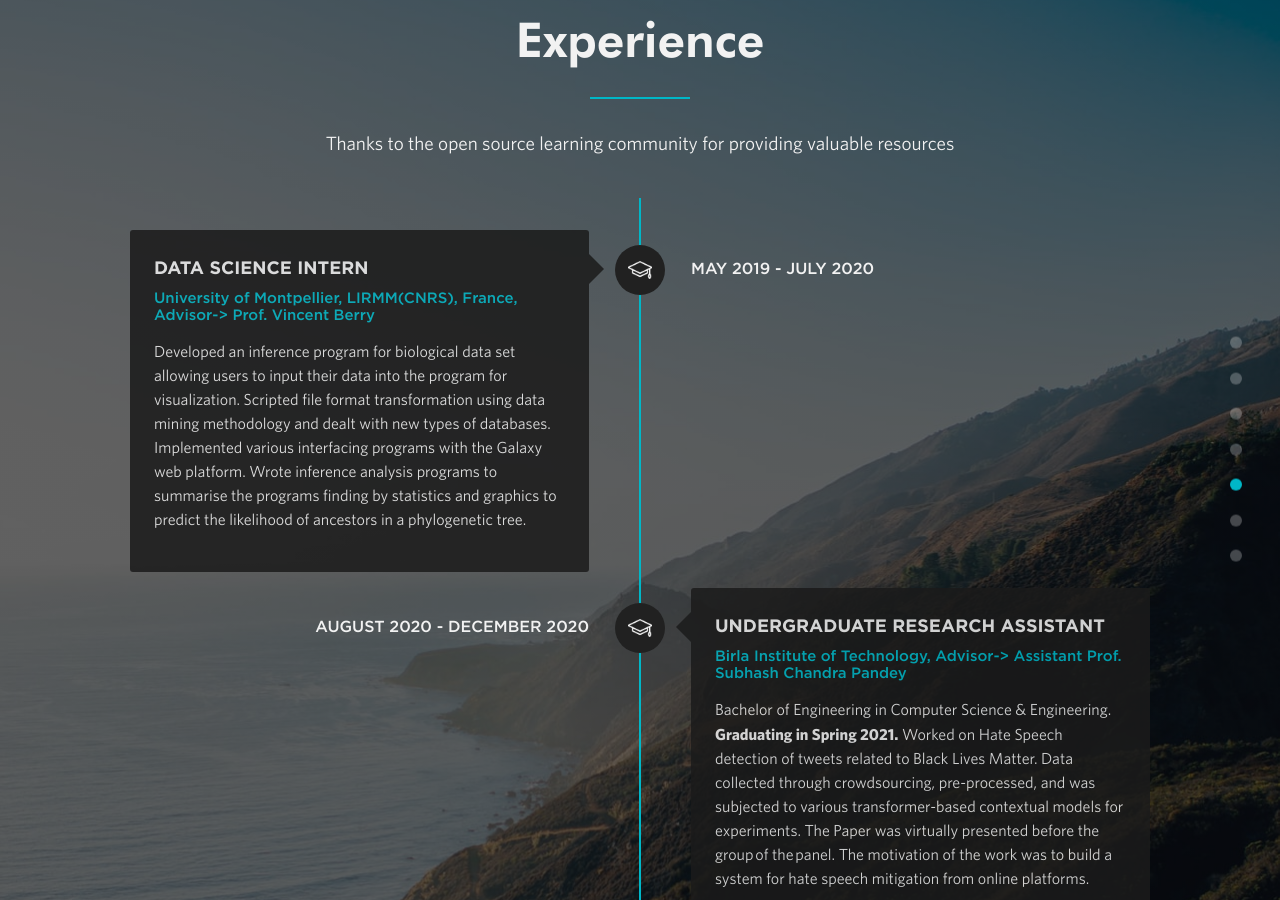
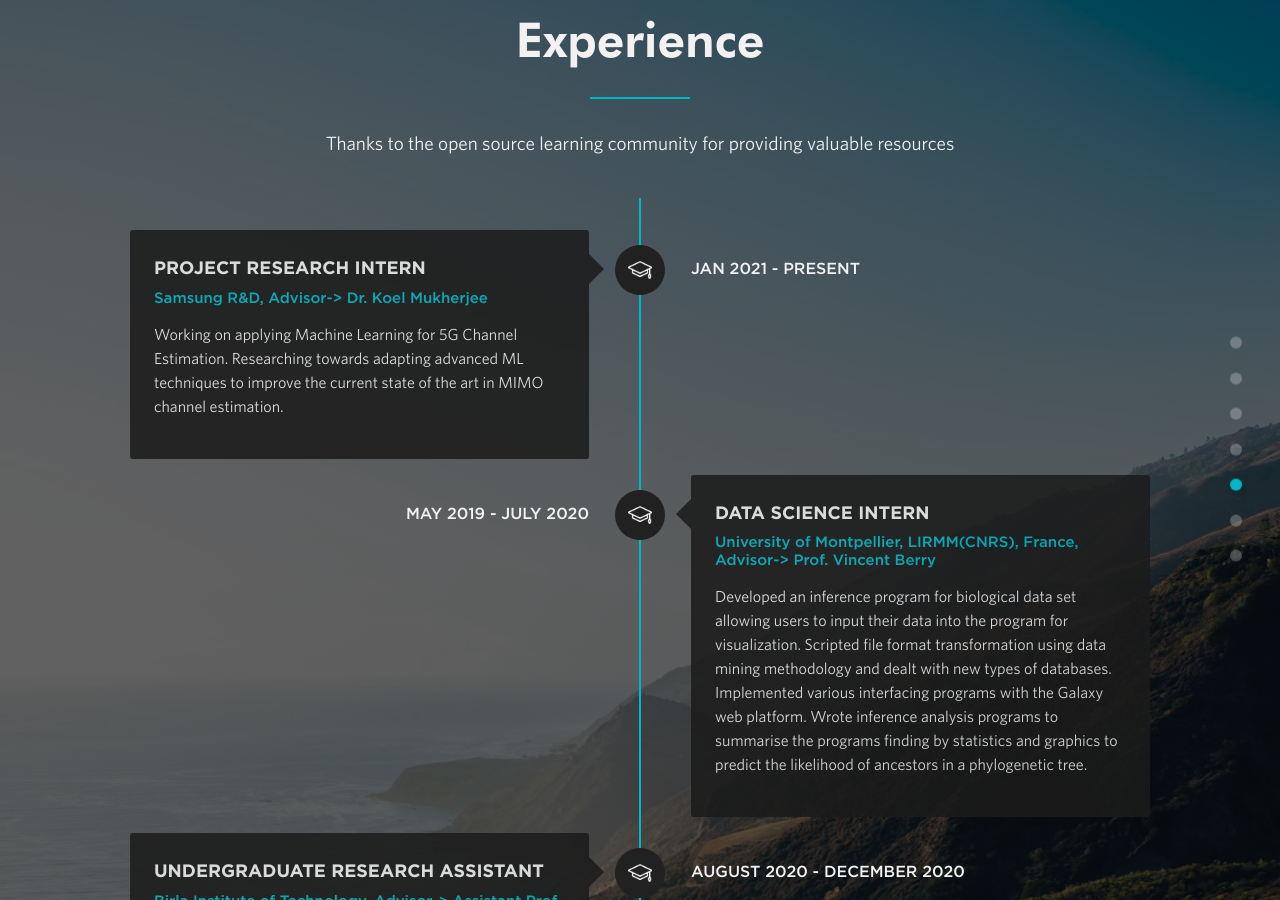
Before and after one commit to sumit6597/sumit6597.github.io, a Jekyll site: the page built from index.html, in a window 1280 px wide and 900 px high, scrolled down 3451 px. Built offline with Jekyll 4.4.1, drawn with Linux system fonts in a browser that asks for light colours; nearby versions of some CDN libraries.

Commit message:
Update timeline.yml

```diff
--- a/_data/timeline.yml
+++ b/_data/timeline.yml
@@ -1,6 +1,11 @@
 
 
-
+- position: Project Research Intern
+  company: Samsung R&D, Advisor-> Dr. Koel Mukherjee
+  url:
+  description: Working on applying Machine Learning for 5G Channel Estimation. Researching towards adapting advanced ML techniques to improve the current state of the art in MIMO channel estimation.
+  sprite: university
+  date: Jan 2021 - Present
 
 
 - position: Data Science Intern
```
